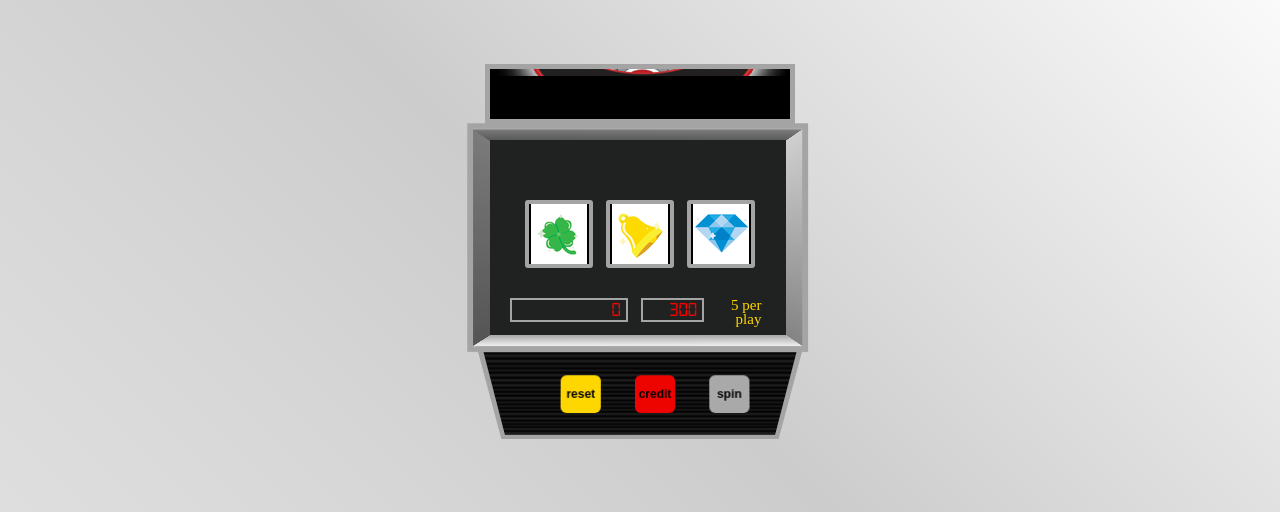
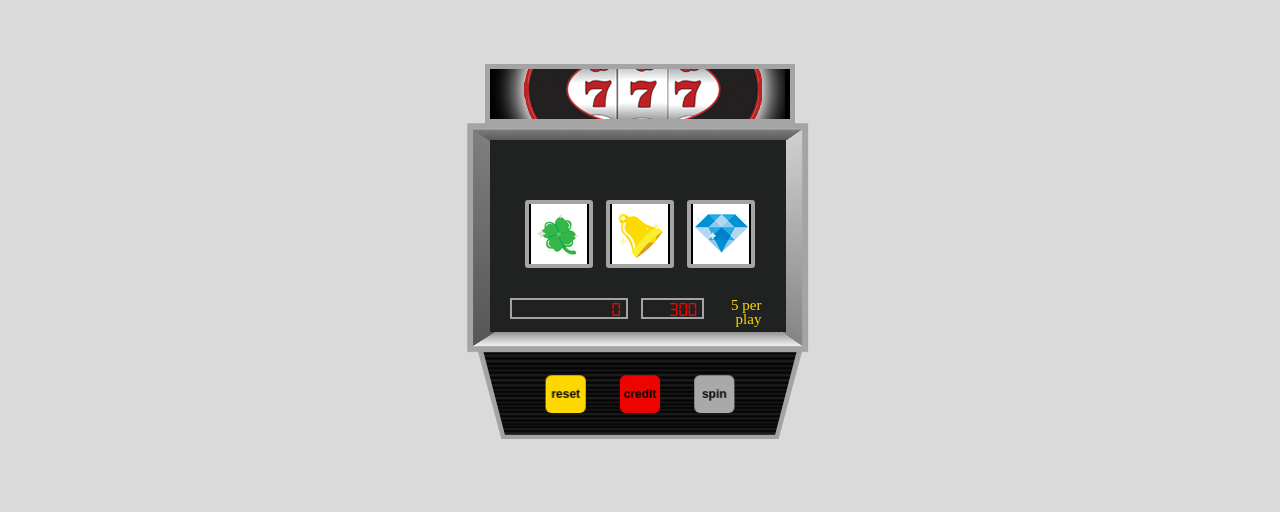
Before and after one commit to vs-dev-bg/vs-dev-bg.github.io, a plain HTML site: page dummy-slot/index.html in a window 1280 px wide. Shown: the top 512 px of the page. Drawn offline with Linux system fonts and the light colour scheme.

Commit message:
Small changes

```diff
--- a/dummy-slot/css/styles.css
+++ b/dummy-slot/css/styles.css
@@ -210,7 +210,7 @@ button {
   font-family: 'Digital', 'Segoe UI', Arial, sans-serif;
   text-align: right; }
   #numbers div {
-    height: 20px;
+    height: 17px;
     padding-right: 5px;
     border: 2px solid #a4a4a4; }
   #numbers .score {
@@ -218,14 +218,14 @@ button {
     width: 100px;
     overflow: hidden;
     word-break: break-all;
-    word-wrap: break-word;}
+    word-wrap: break-word; }
   #numbers .stake {
     margin-left: 5%;
     width: 50px;
     flex: 1;
     overflow: hidden;
     word-break: break-all;
-    word-wrap: break-word;}
+    word-wrap: break-word; }
   #numbers .info {
     color: gold;
     margin-left: 1%;
@@ -252,6 +252,8 @@ button {
       font-weight: bold;
       border: none;
       border-radius: 6px; }
+      #control > div button:first-of-type {
+        margin-left: 0; }
 
 #reset {
   background: gold; }
@@ -272,7 +274,7 @@ button {
   width: 250px;
   margin: 5% auto 0;
   border: 5px solid #a4a4a4;
-  background: url('../img/logo.png') 0px -69px no-repeat black;
+  background: url('../img/logo.png') 0px -17px no-repeat black;
   padding: 25px;
   text-align: center; }
   .logo.win {
@@ -308,13 +310,7 @@ html {
   height: 100%; }
 
 body {
-  background: #dedede;
-  background: -moz-linear-gradient(45deg, #dedede 14%, #dadada 25%, #d6d6d6 34%, #cccccc 54%, #e3e3e3 77%, #fafafa 100%);
-  background: -webkit-linear-gradient(45deg, #dedede 14%, #dadada 25%, #d6d6d6 34%, #cccccc 54%, #e3e3e3 77%, #fafafa 100%);
-  background: -o-linear-gradient(45deg, #dedede 14%, #dadada 25%, #d6d6d6 34%, #cccccc 54%, #e3e3e3 77%, #fafafa 100%);
-  background: -ms-linear-gradient(45deg, #dedede 14%, #dadada 25%, #d6d6d6 34%, #cccccc 54%, #e3e3e3 77%, #fafafa 100%);
-  background: linear-gradient(45deg, #dedede 14%, #dadada 25%, #d6d6d6 34%, #cccccc 54%, #e3e3e3 77%, #fafafa 100%);
-  filter: progid:DXImageTransform.Microsoft.gradient( startColorstr='#dedede', endColorstr='#fafafa', GradientType=1 ); }
+  background: #dadada; }
 
 #wrapper {
   margin: 5% auto 0; }
```
